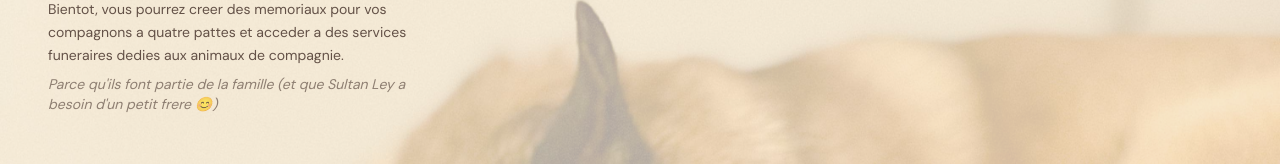
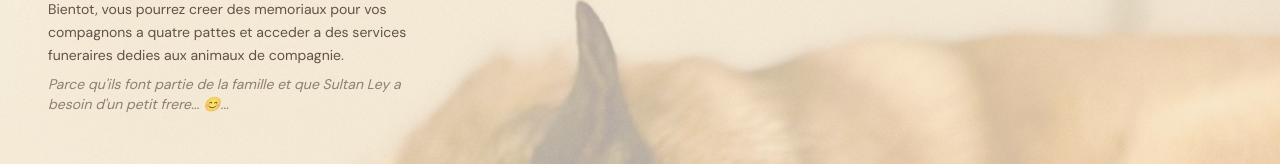
Before and after one commit to kentleyk-ui/milele4ever, a Next.js app: page /pets in a window 1280 px wide. Shown: the part 166-330 px from the top of the page. Built offline with nearby package versions, Linux system fonts and the light colour scheme; a web font is replaced by a local one.

Commit message:
fix: correct punctuation in family explanation
Add ellipses after "frere" and smiley for correct phrase.

Co-authored-by: kentley <226204974+kentleyk-ui@users.noreply.github.com>

```diff
--- a/app/pets/page.tsx
+++ b/app/pets/page.tsx
@@ -50,7 +50,7 @@ export default function PetsPage() {
               </p>
 
               <p className="text-sm text-muted-foreground/70 italic">
-                Parce qu{"'"}ils font partie de la famille (et que Sultan Ley a besoin d{"'"}un petit frere 😊)
+                Parce qu{"'"}ils font partie de la famille et que Sultan Ley a besoin d{"'"}un petit frere... 😊...
               </p>
             </div>
           </div>
```
